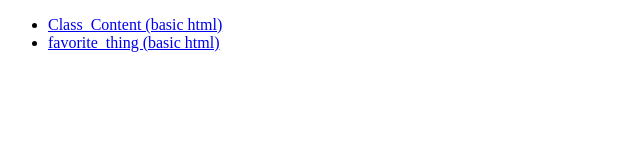
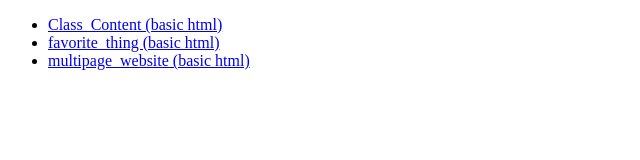
Before and after one commit to DarenLang/WebDesign_1, a plain HTML site: page index.html in a window 1280 px wide. Shown: the whole page, without its empty margins (0-640 px from the left). Drawn offline with Linux system fonts and the light colour scheme.

Commit message:
extra save

```diff
--- a/index.html
+++ b/index.html
@@ -5,6 +5,7 @@
         <ul>
             <li> <a href="class_content/Basic_Webpage.html">Class_Content (basic html)</a></li>
             <li> <a href="favorite_thing/fav_things_abt_school.html">favorite_thing (basic html)</a></li>
+            <li> <a href="multipage_website/index.html">multipage_website (basic html)</a></li>
         </ul>
     </body>
 </html>
```
